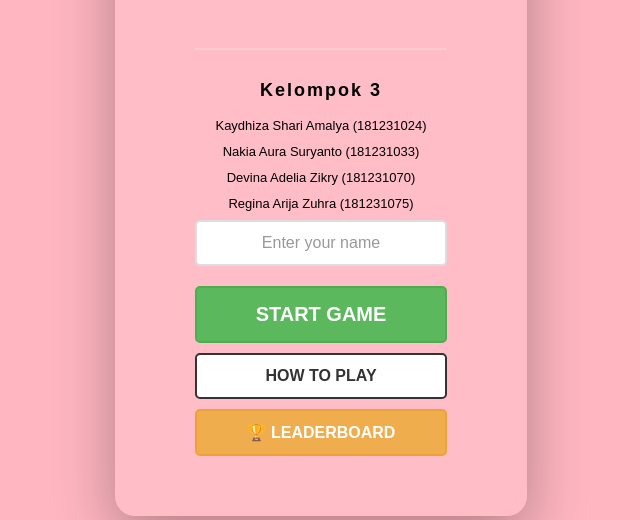
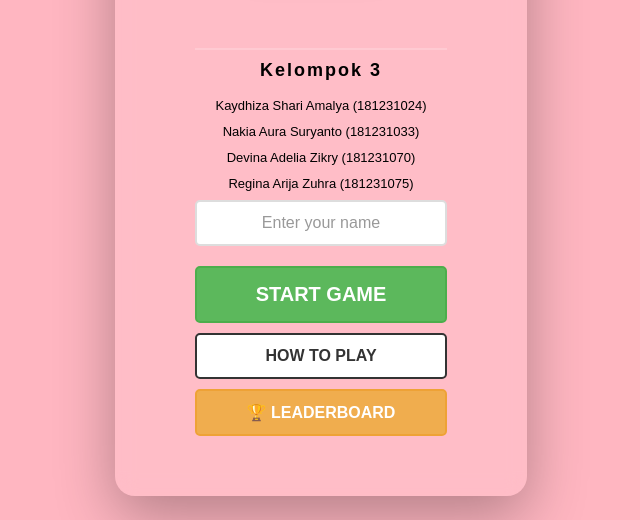
Before and after one commit to nakiaasuryanto/kel3_blockdrop, a plain HTML site: page index.html in a window 1280 px wide. Shown: the part 280-800 px from the top of the page, without its empty margins (319-959 px from the left). Drawn offline with nearby package versions, Linux system fonts and the light colour scheme.

Commit message:
Reduce margin and padding for team info section

```diff
--- a/style.css
+++ b/style.css
@@ -220,8 +220,8 @@ body {
 
 /* Team Info */
 .team-info {
-    margin-top: 40px;
-    padding-top: 30px;
+    margin-top: 20px;
+    padding-top: 10px;
     border-top: 2px solid rgba(255, 255, 255, 0.2);
 }
 
```
